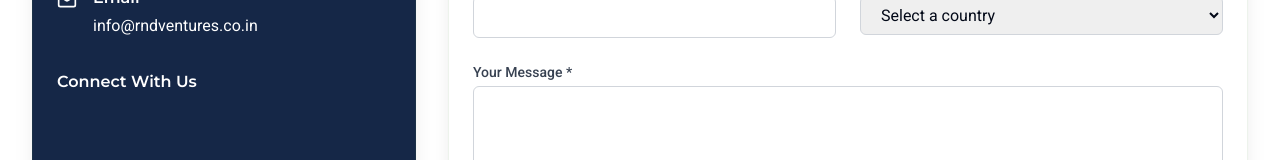
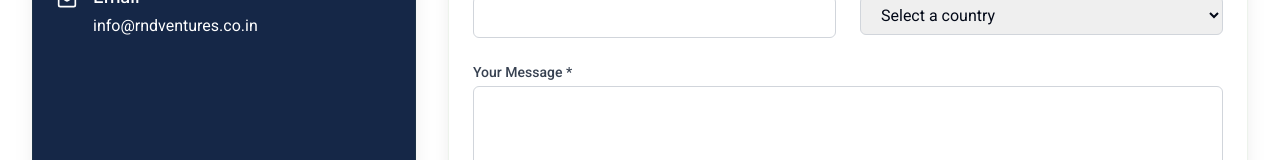
Before and after one commit to RDventures/Publish, a React (Vite) app: page /contact in a window 1280 px wide. Shown: the part 731-891 px from the top of the page. Built offline with nearby package versions, Linux system fonts and the light colour scheme.

Commit message:
Update ContactInfo.tsx

```diff
--- a/src/components/contact/ContactInfo.tsx
+++ b/src/components/contact/ContactInfo.tsx
@@ -49,7 +49,7 @@ const ContactInfo = () => {
         </div>
 
         <div className="mt-8">
-          <h3 className="font-semibold mb-3">Connect With Us</h3>
+{/*           <h3 className="font-semibold mb-3">Connect With Us</h3> */}
 {/*           <div className="flex space-x-4">
             <SocialLink href="#" icon="facebook" />
             <SocialLink href="#" icon="twitter" />
```
